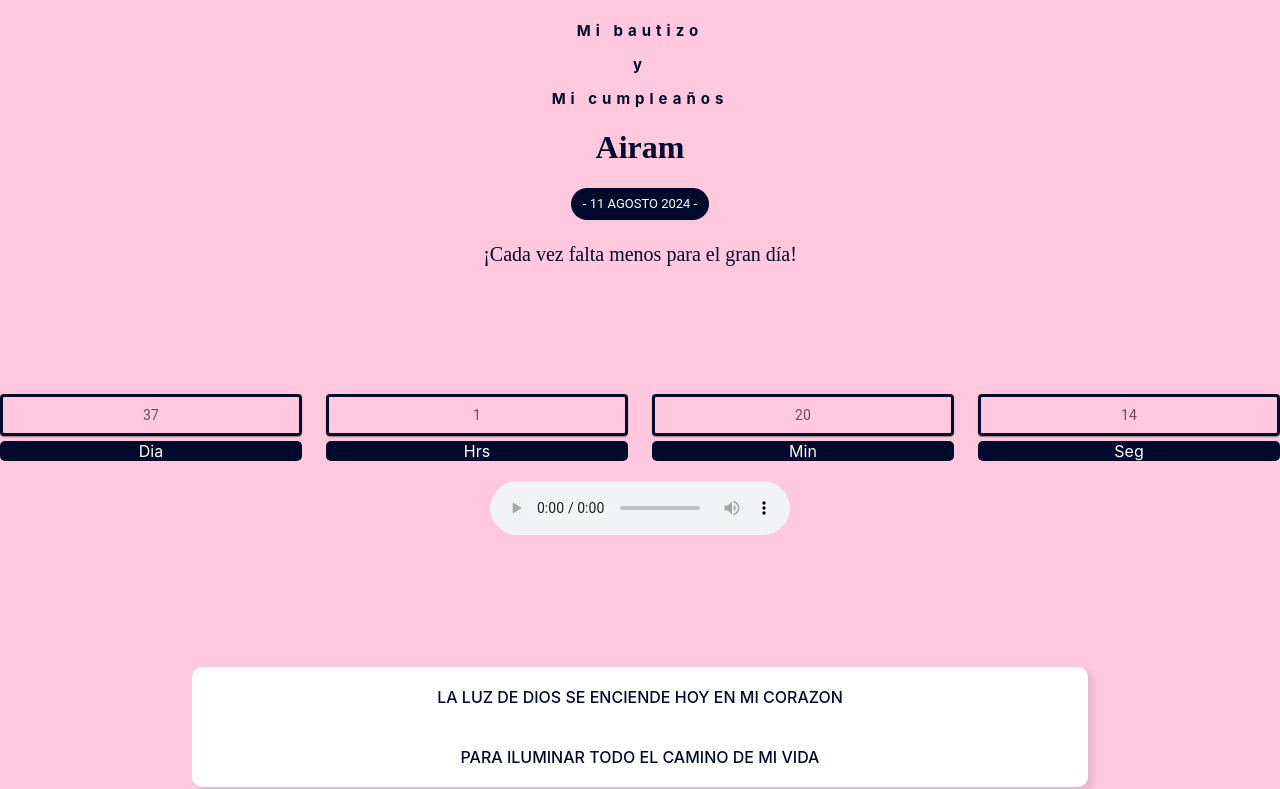
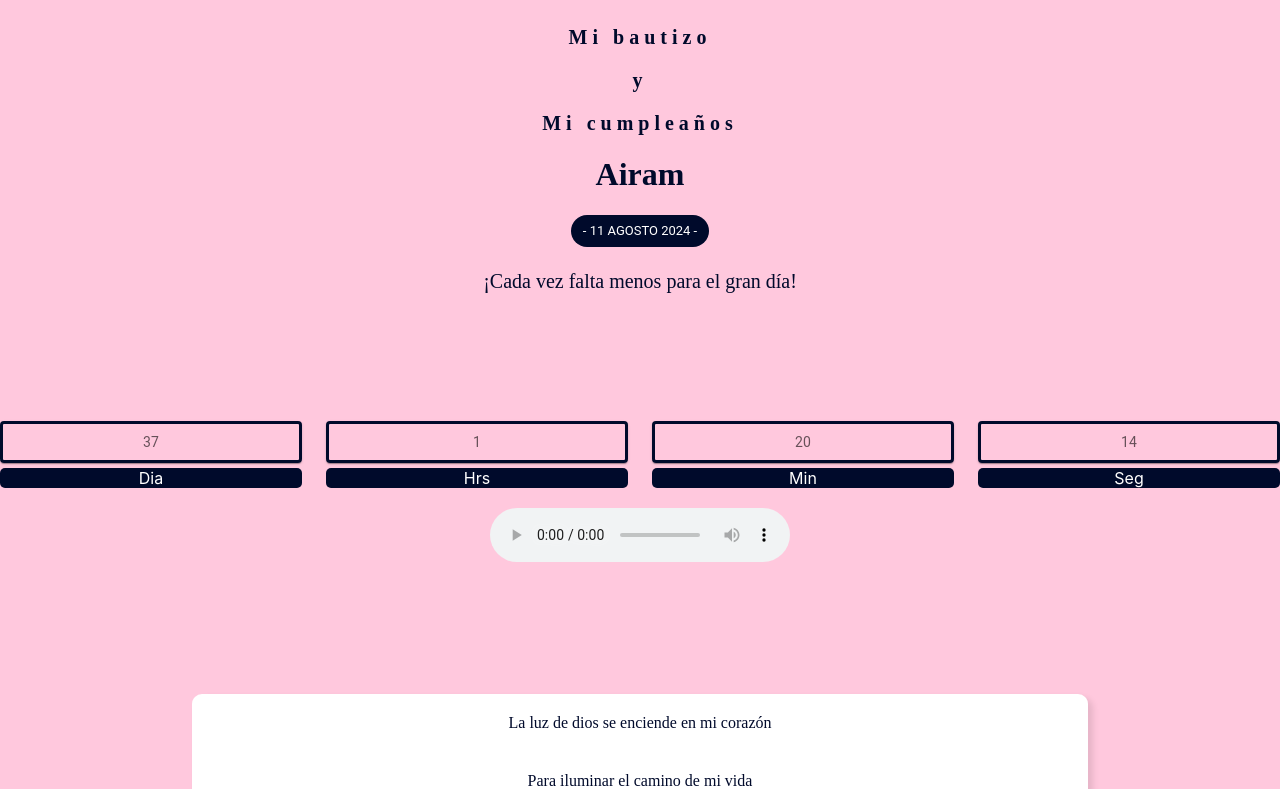
Before and after one commit to FabioChanM/airam-bautizo-card, a React (Create React App) app: page / in a window 1280 px wide. Shown: the part 318-1107 px from the top of the page. Built offline with nearby package versions, Linux system fonts and the light colour scheme.

Commit message:
Cambios del cumpleaños

```diff
--- a/src/App.css
+++ b/src/App.css
@@ -7,9 +7,10 @@
   margin-top: 100px;
 }
 .Name h3{
+  font-family: 'Script MT', cursive;
   text-align: center;
   color: #000A2B;
-  font-size: 15px;
+  font-size: 20px;
   letter-spacing: 5px;
 }
 .Name h1{
@@ -37,6 +38,7 @@
   border-radius: 10px;
   font-weight: 500;
   box-shadow: 5px 4px 6px rgba(0, 0, 0, 0.1);
+   font-family: 'Script MT', cursive;
 }
 
 .paper > * {
--- a/src/Atoms/Date.jsx
+++ b/src/Atoms/Date.jsx
@@ -6,7 +6,7 @@ function Date() {
       <br />
       <h1>Mi bautizo</h1>
 
-      <h1>Mi cumpleaños 1</h1>
+      <h1>Mi 1 cumpleaños</h1>
 
 
       <div className='fechaContainer'>
--- a/src/Atoms/Textlight.jsx
+++ b/src/Atoms/Textlight.jsx
@@ -7,8 +7,8 @@ function Textlight() {
   return (
     <div className="App paper">
 
-        <span>LA LUZ DE DIOS SE ENCIENDE HOY EN MI CORAZON</span>
-        <span>PARA ILUMINAR TODO EL CAMINO DE MI VIDA
+        <span>La luz de dios se enciende en mi corazón</span>
+        <span>Para iluminar el camino de mi vida
         </span>
     </div>
   );
```
